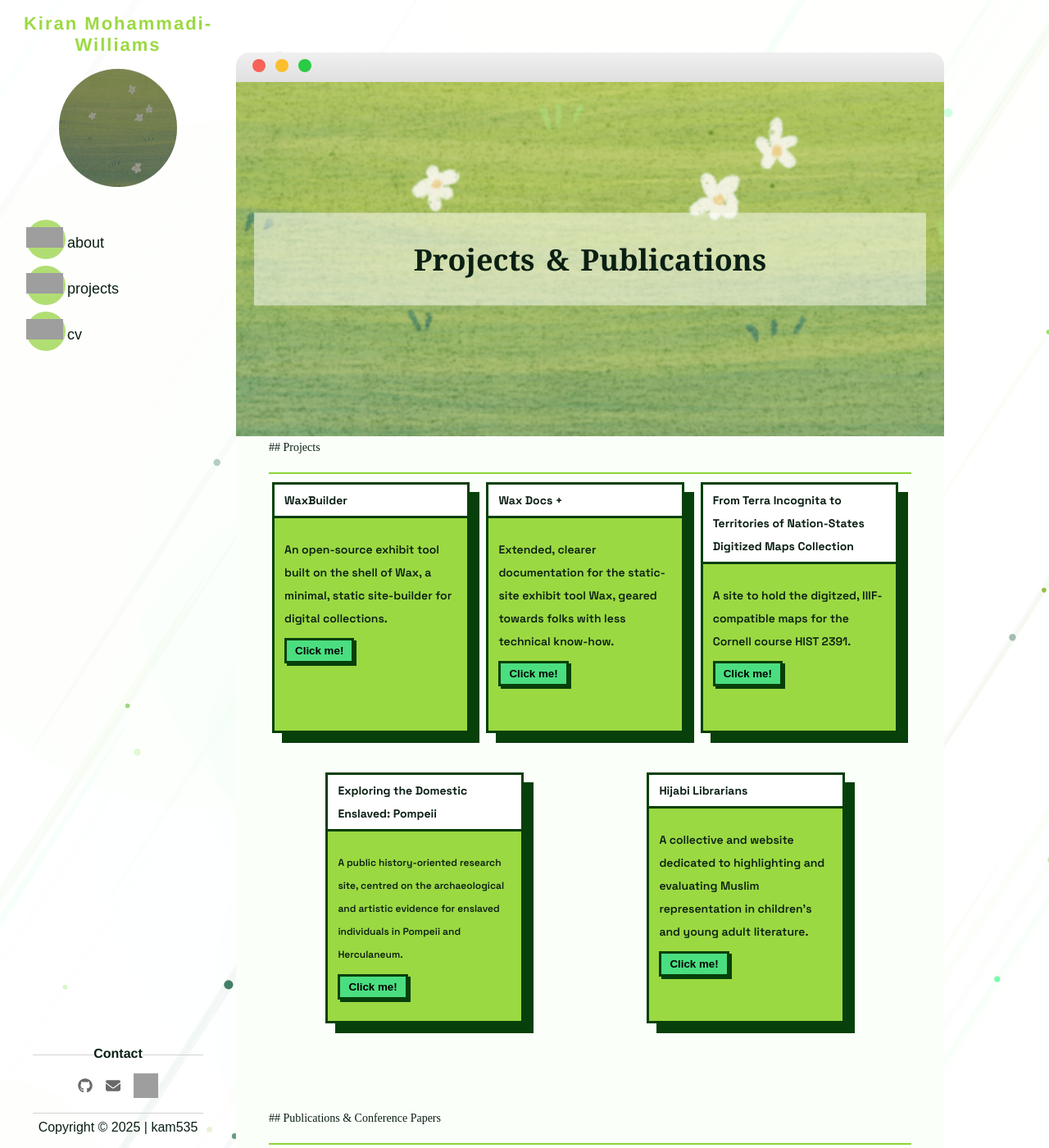
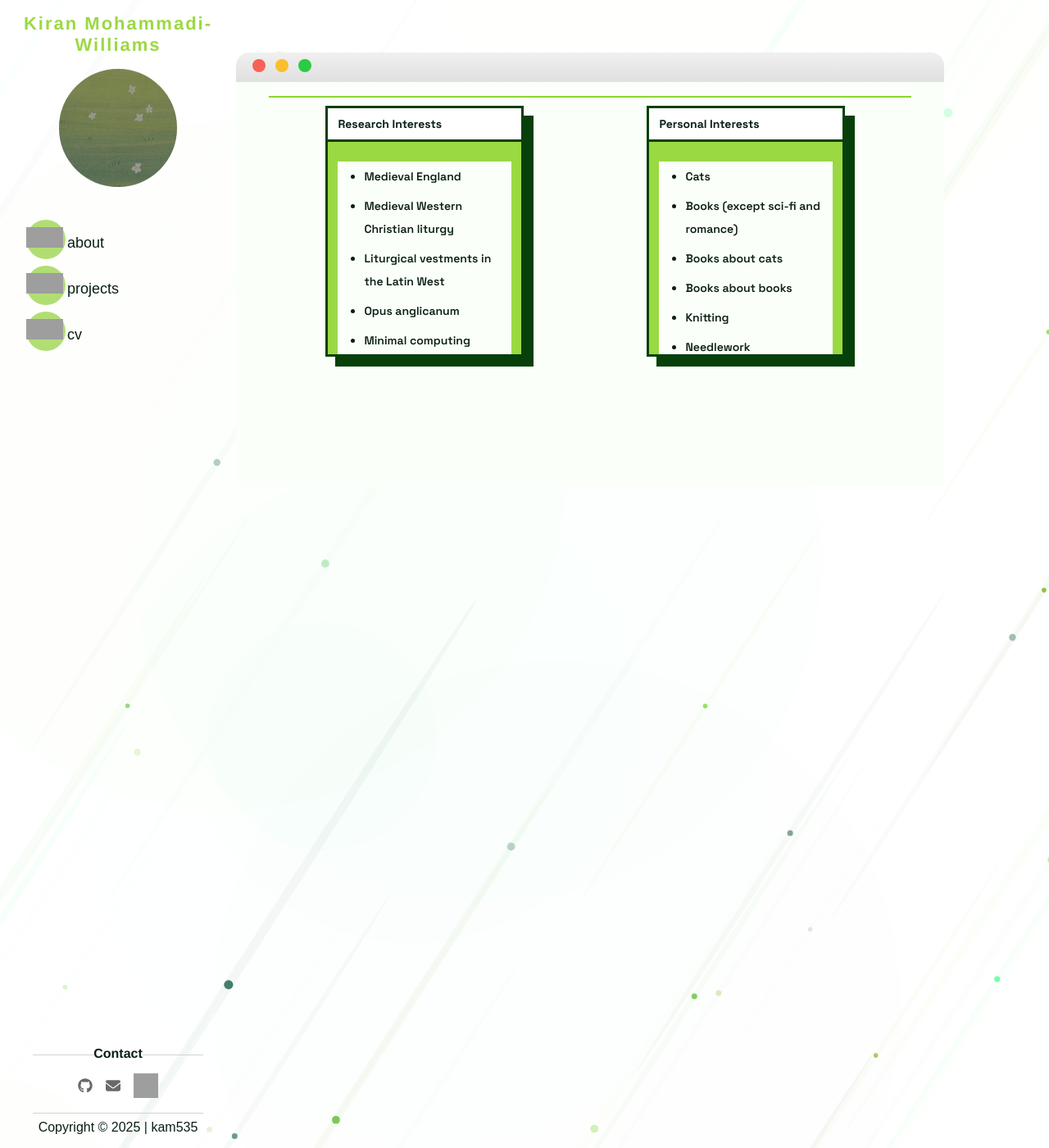
Before and after one commit to green-queen/green-queen.github.io, a Jekyll site: the page built from _pages/interests.html, in a window 1280 px wide and 1400 px high. Shown: the whole window at 82% size. Built offline with Jekyll 4.4.1, drawn with Linux system fonts in a browser that asks for light colours; some web fonts are replaced; some of the changed text lies outside the part shown; grey boxes are pictures that could not be loaded.

Commit message:
Update interests.html

```diff
--- a/_pages/interests.html
+++ b/_pages/interests.html
@@ -1,8 +1,6 @@
 ---
-title: "Projects & Publications"
-bookmark: true
+title: ''
 layout: page
-thumbnail: "/assets/img/thumbnail/sample.png"
 ---
 
 <style>
@@ -11,133 +9,45 @@ main {
 }
 </style>
 
-## Projects
 <hr>
 <div class="card-gallery">
   <div class="card">
-    <div class="head">WaxBuilder</div>
+    <div class="head">Research Interests</div>
     <div class="content">
-       An open-source exhibit tool built on the shell of Wax, a minimal, static site-builder for digital collections.
-      <br />
-      <a href="https://green-queen.github.io/waxbuilder/">
-        <button class="button">Click me!</button>
-      </a>
-    </div>
-  </div>
-  <div class="card">
-    <div class="head">Wax Docs +</div>
-    <div class="content">
-      Extended, clearer documentation for the static-site exhibit tool Wax, geared towards folks with less technical know-how.
-      <br />
-      <a href="https://green-queen.github.io/wax-documentation/">
-        <button class="button">Click me!</button>
-      </a>
-    </div>
-  </div>
-  <div class="card">
-    <div class="head">From Terra Incognita to Territories of Nation-States Digitized Maps Collection</div>
-    <div class="content">
-      A site to hold the digitzed, IIIF-compatible maps for the Cornell course HIST 2391.
-      <br />
-      <a href="https://cornell-colab.github.io/hist2391/">
-        <button class="button">Click me!</button>
-      </a>
-    </div>
-  </div>
-  <div class="card">
-    <div class="head">Exploring the Domestic Enslaved: Pompeii</div>
-    <div class="content" style="font-size: 12px;">
-      A public history-oriented research site, centred on the archaeological and artistic evidence for enslaved individuals in Pompeii and Herculaneum.
-      <br />
-      <a href="https://sites.google.com/oberlin.edu/domestic-slavery-pompeii/home">
-        <button class="button">Click me!</button>
-      </a>
-    </div>
-  </div>
-  <div class="card">
-    <div class="head">Hijabi Librarians</div>
-    <div class="content">
-      A collective and website dedicated to highlighting and evaluating Muslim representation in children's and young adult literature.
-      <br />
-      <a href="https://hijabilibrarians.org">
-        <button class="button">Click me!</button>
-      </a>
-    </div>
-  </div>
-</div>
-
-## Publications & Conference Papers
-<hr>
-<div class="card-gallery">
-  <div class="card">
-    <div class="head">Reclaiming the Digital: Centering Black Voices in DH Instruction</div>
-    <div class="content">
-       Digital Pedagogy Institute, 08/11/2025
+       <ul>
+           <li>Medieval England</li>
+           <li>Medieval Western Christian liturgy</li>
+           <li>Liturgical vestments in the Latin West</li>
+           <li>Opus anglicanum</li>
+           <li>Minimal computing</li>
+           <li>Public-facing digital scholarship</li>
+           <li>Computational analysis for images</li>
+           <li>Ancient, medieval, and Victorian textile history</li>
+           <li>Nineteenth-century Black history</li>
+           <li>Medievalisms</li>
+           <li>Roman art</li>
+       </ul>
       <br />
     </div>
   </div>
   <div class="card">
-    <div class="head">Teaching Black Digital Humanities: Making Space in the Age of Big Tech</div>
+    <div class="head">Personal Interests</div>
     <div class="content">
-      People of Color in Library and Information Science Summit, 07/25/2025
-      <br />
-    <a href="https://digitalcommons.lmu.edu/pocinlis/2025/schedule/22/">
-      <button class="button">Click me!</button>
-    </a>
-    </div>
-  </div>
-  <div class="card">
-    <div class="head">Mystery in Majesty: The Liturgical Potential of the Chormantel and Great Mantle of Empress Cunegunde</div>
-    <div class="content">
-      Sacred Arts, London Arts-Based Research Center, 05/12/2025
+        <ul>
+           <li>Cats</li>
+           <li>Books (except sci-fi and romance)</li>
+           <li>Books about cats</li>
+           <li>Books about books</li>
+           <li>Knitting</li>
+           <li>Needlework</li>
+           <li>Historical fashion</li>
+           <li>Hand sewing</li>
+           <li>Eating Gardetto's</li>
+           <li>Flowers</li>
+           <li>Tea</li>
+           <li>Cozy minimalism</li>
+       </ul>
       <br />
     </div>
   </div>
-  <div class="card">
-    <div class="head">The medievalists' shades of St. Maurice: racial descriptors across disciplines</div>
-    <div class="content">
-     Intersectional Onomastics, 60th International Congress on Medieval Studies, 05/11/2025
-      <br />
-    </div>
-  </div>
- <div class="card">
-    <div class="head">Using IIIF to Teach Basic Web Literacy</div>
-    <div class="content">
-      IIIF Online Meeting 2024, 11/12/2024
-      <br />
-        <a href="https://youtu.be/aGncZ3P-jBw?si=iB1ncCpcjRlIzv9S">
-          <button class="button">Click me!</button>
-        </a>
-    </div>
-  </div>
-  <div class="card">
-    <div class="head">Processing Personalities: Ephemera Research at the AA/PG Library</div>
-    <div class="content">
-      Smithsonian Libraries and Archives Unbound, 09/06/2023
-      <br />
-        <a href="https://library.si.edu/finding-aid/processing-personalities-ephemera-research-aapg-library">
-          <button class="button">Click me!</button>
-        </a>
-    </div>
-  </div>
-  <div class="card">
-    <div class="head">Race and the Medieval Consciousness: Perspectives on St. Maurice</div>
-    <div class="content">
-      On Second Thought, Fall 2022
-      <br />
-        <a href="https://oberlinost.wordpress.com/2023/03/02/race-and-the-medieval-consciousness-perspectives-on-st-maurice/">
-          <button class="button">Click me!</button>
-        </a>
-    </div>
-  </div>
-  <div class="card">
-    <div class="head">The Wand Chooses the Wizard: Distinctions of Greco-Roman Staffs, Rods, and Wands in Ritual and Myth</div>
-    <div class="content">
-      The Macksey Journal, 2 (1), 09/13/2021
-      <br />
-    <a href="https://mackseyjournal.scholasticahq.com/article/28009-the-wand-chooses-the-wizard-distinctions-of-greco-roman-staffs-rods-and-wands-in-ritual-and-myth">
-      <button class="button">Click me!</button>
-    </a>
-    </div>
-  </div>
 </div>
```
